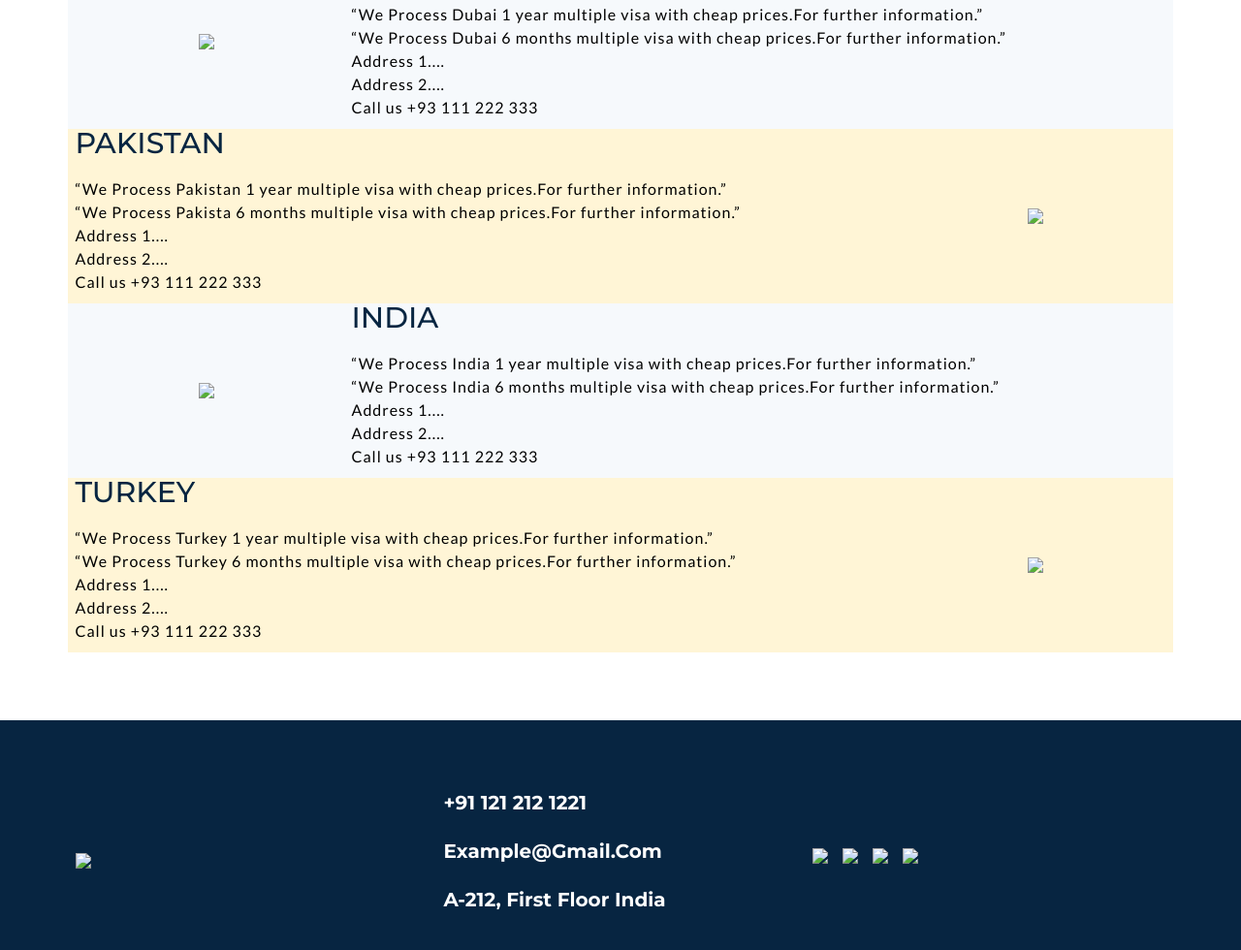
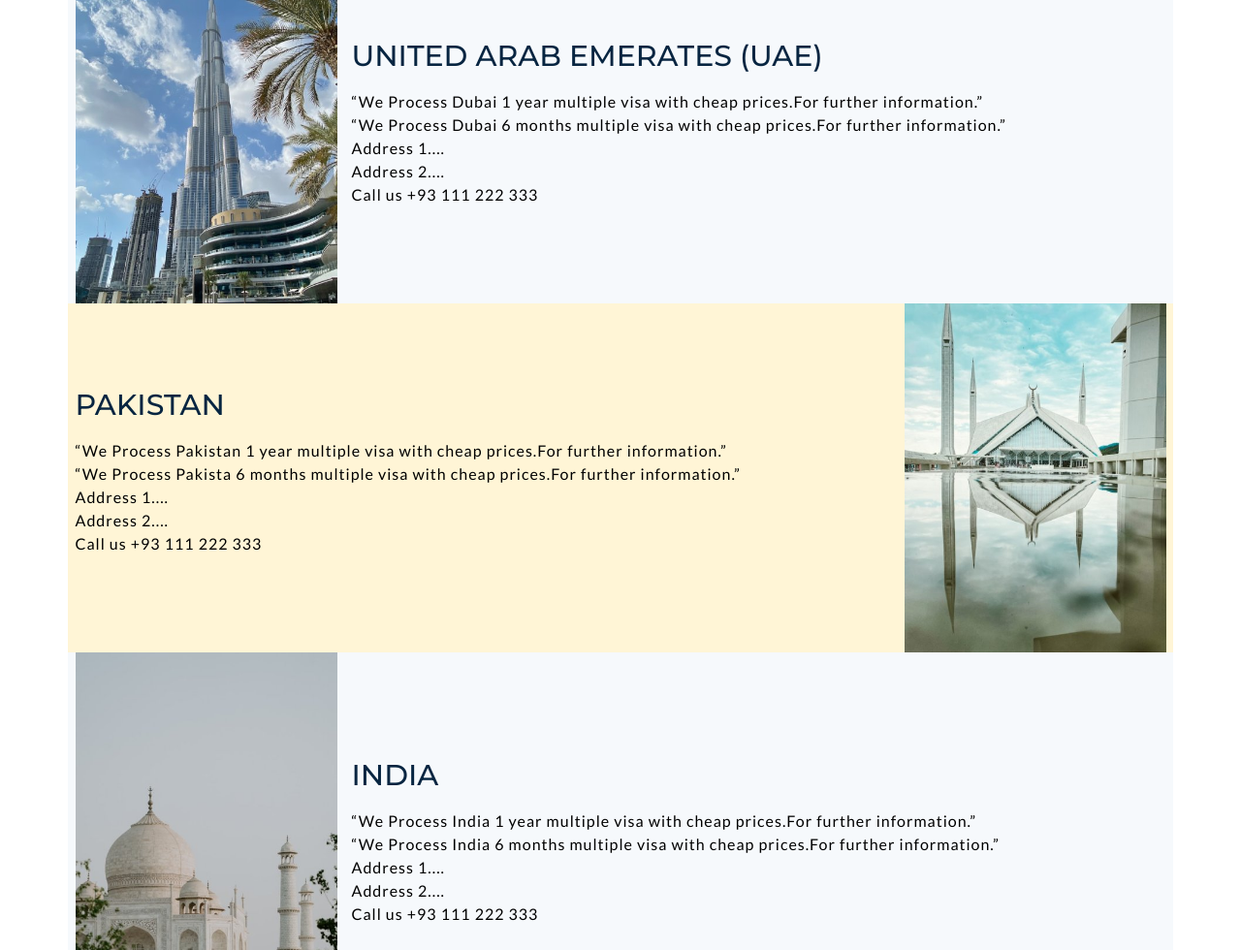
Before and after one commit to NJ-Khan/VTravel, a plain HTML site: page visa.html in a window 1280 px wide. Shown: the part 1180-2160 px from the top of the page at 97% size. Drawn offline with nearby package versions, Linux system fonts and the light colour scheme; files that its build step writes are made by us from their sources.

Commit message:
Update visa.html
paths changed

```diff
--- a/visa.html
+++ b/visa.html
@@ -6,7 +6,7 @@
     <meta http-equiv="X-UA-Compatible" content="IE=edge">
     <meta name="viewport" content="width=device-width, initial-scale=1.0">
     <title>VISA</title>
-    <link rel="shortcut icon" href="images/social-media/airplane.png" type="image/x-icon" />
+    <link rel="shortcut icon" href="airplane.png" type="image/x-icon" />
 
     <!-- Bootstrap 5 CDN -->
     <link href="https://cdn.jsdelivr.net/npm/bootstrap@5.1.3/dist/css/bootstrap.min.css" rel="stylesheet">
@@ -15,8 +15,8 @@
     <link rel="stylesheet" href="https://cdnjs.cloudflare.com/ajax/libs/font-awesome/5.15.4/css/all.min.css" />
 
     <!-- Style CSS -->
-    <link rel="stylesheet" href="css/style.css">
-    <link rel="stylesheet" href="css/responsive-style.css">
+    <link rel="stylesheet" href="style.css">
+    <link rel="stylesheet" href="responsive-style.css">
 </head>
 
 <body class="visa">
@@ -26,7 +26,7 @@
             <div class="container">
                 <nav class="navbar navbar-expand-lg">
                     <a class="navbar-brand" href="index.html">
-                        <img src="./images/logo1.png" alt="">
+                        <img src="logo1.png" alt="">
                     </a>
                     <button class="navbar-toggler" type="button" data-bs-toggle="collapse" data-bs-target="#main-nav"
                         aria-controls="main-nav" aria-expanded="false" aria-label="Toggle navigation">
@@ -96,7 +96,7 @@
             <div class="row align-items-center dubaidesign">
                 <div class="col-xl-3 col-md-4 col-sm-6">
                     <div class="visa text-center ">
-                        <img decoding="async" src="images/work/dubaires.jpg" class="img-fluid">
+                        <img decoding="async" src="dubaires.jpg" class="img-fluid">
                     </div>
                 </div>
                 <div class="col-xl-9 col-md-8 col-sm-6 ">
@@ -123,14 +123,14 @@
                 </div>
                 <div class="col-xl-3 col-md-4 col-sm-6 order-1 order-lg-2">
                     <div class="visa text-center ">
-                        <img decoding="async" src="images/work/faisalres.jpg" class="img-fluid">
+                        <img decoding="async" src="faisalres.jpg" class="img-fluid">
                     </div>
                 </div>
             </div>
             <div class="row align-items-center dubaidesign">
                 <div class="col-xl-3 col-md-4 col-sm-6">
                     <div class="visa text-center ">
-                        <img decoding="async" src="images/work/tajmahalres.jpg" class="img-fluid">
+                        <img decoding="async" src="tajmahalres.jpg" class="img-fluid">
                     </div>
                 </div>
                 <div class="col-xl-9 col-md-8 col-sm-6 ">
@@ -157,7 +157,7 @@
                 </div>
                 <div class="col-xl-3 col-md-4 col-sm-6 order-1 order-lg-2">
                     <div class="visa text-center ">
-                        <img decoding="async" src="images/work/turkeyres.jpg" class="img-fluid">
+                        <img decoding="async" src="turkeyres.jpg" class="img-fluid">
                     </div>
                 </div>
             </div>
@@ -174,7 +174,7 @@
         <div class="container">
             <div class="row align-items-center mb-5">
                 <div class="col-lg-4 col-sm-6 mb-5 mb-lg-0 footer-logo">
-                    <img src="./images/logo1.png" />
+                    <img src="logo1.png" />
                 </div>
                 <div class="col-lg-4 col-sm-6 mb-5 mb-lg-0">
                     <h5><a href="#">+91 121 212 1221</a></h5>
@@ -183,10 +183,10 @@
                 </div>
                 <div class="col-lg-4 col-sm-6 mb-5 mb-lg-0">
                     <ul class="link-widget p-0">
-                        <li><a href="#"><img src="./images/social-media/f.webp" /></a></li>
-                        <li><a href="#"><img src="./images/social-media/i.webp" /></a></li>
-                        <li><a href="#"><img src="./images/social-media/l.webp" /></a></li>
-                        <li><a href="#"><img src="./images/social-media/t.webp" /></a></li>
+                        <li><a href="#"><img src="f.webp" /></a></li>
+                        <li><a href="#"><img src="i.webp" /></a></li>
+                        <li><a href="#"><img src="l.webp" /></a></li>
+                        <li><a href="#"><img src="t.webp" /></a></li>
                     </ul>
                 </div>
             </div>
@@ -202,7 +202,7 @@
     <div class="whatsapp-icon">
         <div class="whatsapp"><a href="https://api.whatsapp.com/send?phone=+91 121 212 1221&amp;text=Hello"
                 target="_blank&quot;">
-                <img src="./images/whatspp.png"></a>
+                <img src="whatspp.png"></a>
         </div>
     </div>
 
```
